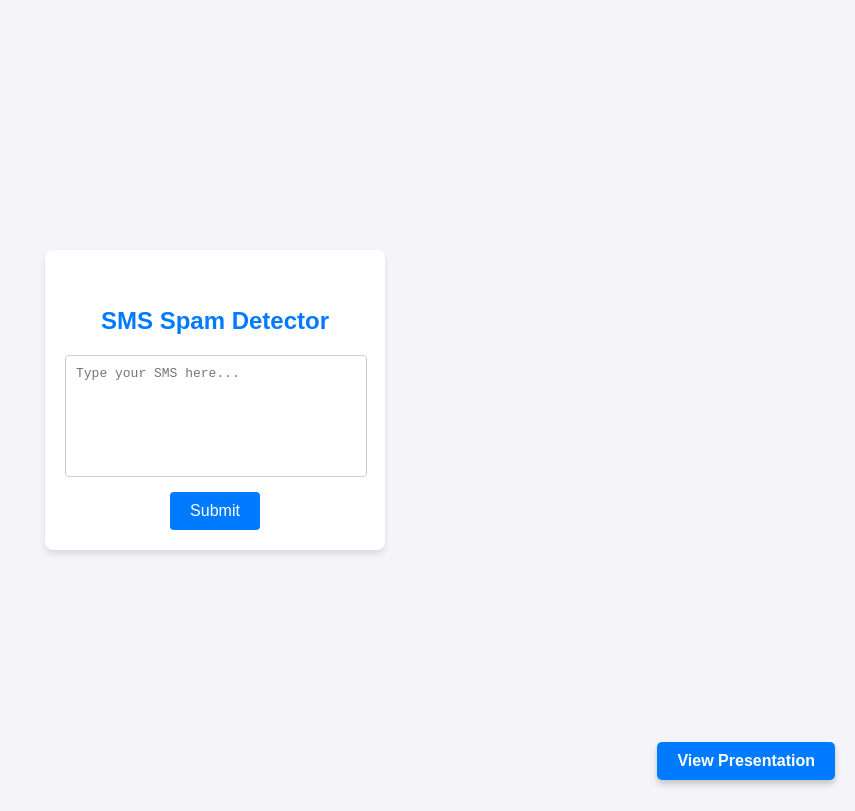
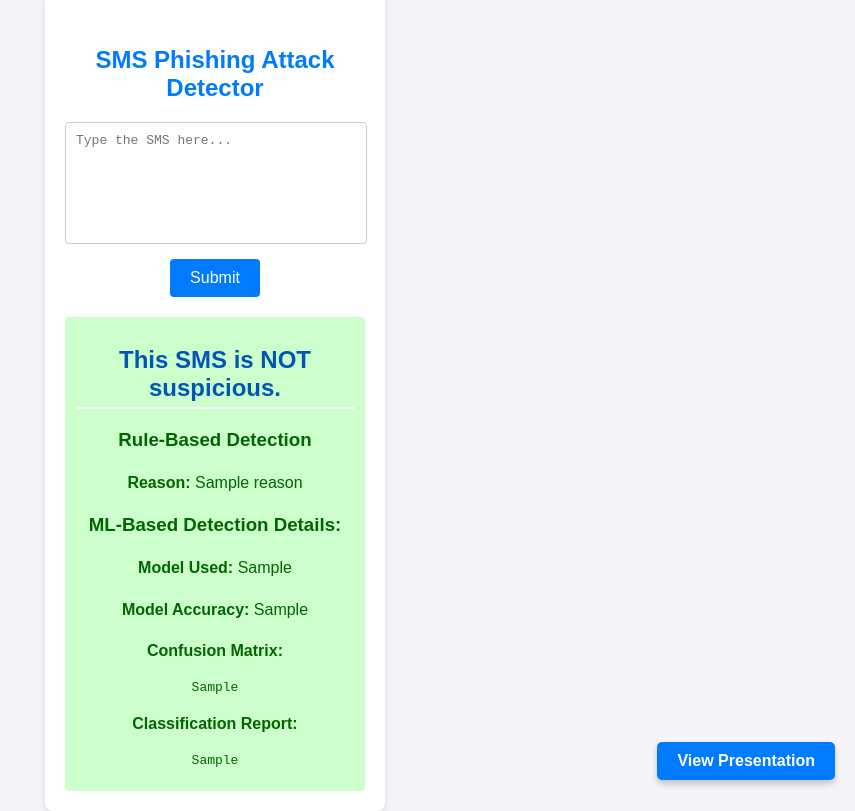
Before and after one commit to sayinayse/sms-phishing-detection, a Flask app: template templates/index.html in a window 1280 px wide. Shown: the whole page, without its empty margins (425-1280 px from the left). Run offline with Flask 3, Linux system fonts and the light colour scheme; the template is opened without the code that fills it: most values are stand-ins (such as "Sample title", 1, 10 or a date in 2020).

Commit message:
Explanationary details are added

```diff
--- a/app.py
+++ b/app.py
@@ -9,7 +9,6 @@ def home_page():
     return render_template("index.html")
 
 
-
 @app.route('/', methods=['POST'])
 def classify_sms():
     # Get sms texe from the form
@@ -18,16 +17,30 @@ def classify_sms():
     if not sms_text:
         return jsonify({'error': 'SMS text is required'}), 400
 
-    print(sms_text)
+    # Initialize detection details
+    detection_details = {
+        'method': None,
+        'reason': None,
+        'ml_model': None,
+        'model_accuracy': None,
+        'confusion_matrix': None,
+        'classification_report': None,
+    }
+
     # rule based detection
     is_spam = rule_based.is_phishing_sms(sms_text)
-    print("rule: ", is_spam)
-    if is_spam == False:
+    if is_spam:
+        detection_details['method'] = 'Rule based detection'
+        detection_details['reason'] = rule_based.get_rule_violated(sms_text)
+        print(rule_based.get_rule_violated(sms_text))
+    # ml based detection
+    else:
+        detection_details['method'] = 'ML based detection'
         is_spam = ml_based.is_phishing_sms(sms_text)
-        print("ml: ", is_spam)
 
-    print("is_spam", is_spam)
-    result = {'is_spam' : is_spam}
+    print('detection details: ', detection_details)
+    result = {'is_spam' : is_spam,
+              **detection_details}
 
     # TO DO: Show an informative result evaluation.
     # Why is it evaluated as spam, because of the rule_based? Which rule?
--- a/templates/index.html
+++ b/templates/index.html
@@ -3,21 +3,40 @@
 <head>
   <meta charset="UTF-8">
   <meta name="viewport" content="width=device-width, initial-scale=1.0">
-  <title>SMS Spam Detector</title>
+  <title>SMS Phishing Attack Detector</title>
   <link rel="stylesheet" href="../static/style.css">
 </head>
 <body>
   <div class="container">
-    <h1>SMS Spam Detector</h1>
+    <h1>SMS Phishing Attack Detector</h1>
     <form action="/" method="POST">
-       <textarea id="smsInput" name="sms" placeholder="Type your SMS here..."></textarea>
+       <textarea id="smsInput" name="sms" placeholder="Type the SMS here..."></textarea>
        <button id="submitButton">Submit</button>
     </form>
     <p id="loadingMessage" style="display: none;">Processing...</p>
     <!-- Display the result -->
-    {% if result is defined %}
+   {% if result is defined %}
       <div id="result" class="{{ 'spam' if result.is_spam else 'not-spam' }}">
-        {{ 'This SMS is classified as SPAM.' if result.is_spam else 'This SMS is NOT SPAM.' }}
+        <h2>{{ 'This SMS is classified as suspicious.' if result.is_spam else 'This SMS is NOT suspicious.' }}</h2>
+
+        {% if result.reason %}
+        <div class="details">
+          <h3>Rule-Based Detection</h3>
+          <p><strong>Reason:</strong> {{ result.reason }}</p>
+        </div>
+        {% endif %}
+
+        {% if result.ml_model %}
+        <div class="details">
+          <h3>ML-Based Detection Details:</h3>
+          <p><strong>Model Used:</strong> {{ result.ml_model }}</p>
+          <p><strong>Model Accuracy:</strong> {{ result.model_accuracy }}</p>
+          <p><strong>Confusion Matrix:</strong></p>
+          <pre>{{ result.confusion_matrix }}</pre>
+          <p><strong>Classification Report:</strong></p>
+          <pre>{{ result.classification_report }}</pre>
+        </div>
+        {% endif %}
       </div>
     {% endif %}
   </div>
```
Also changed, not shown: rule_based.py (+23 -0 lines).
